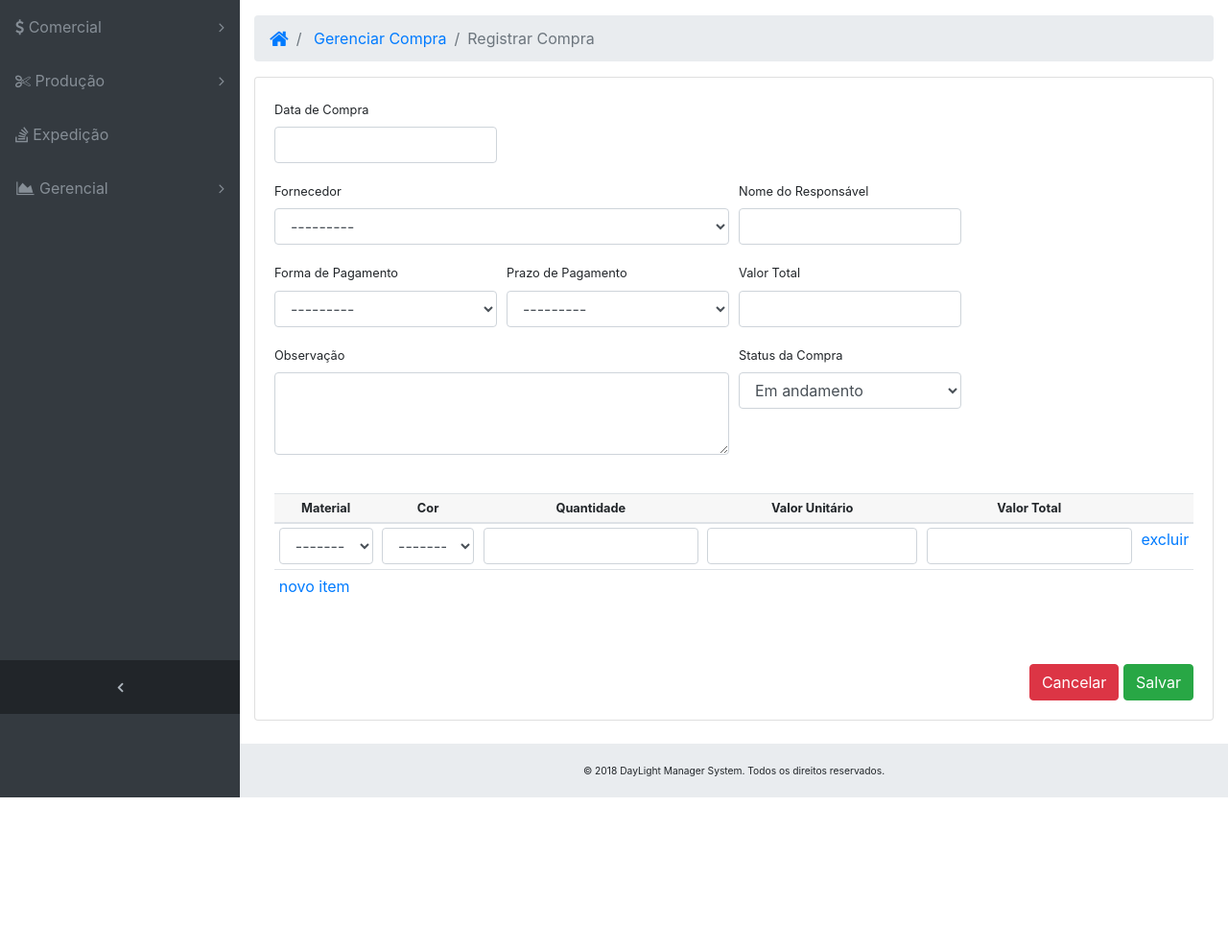
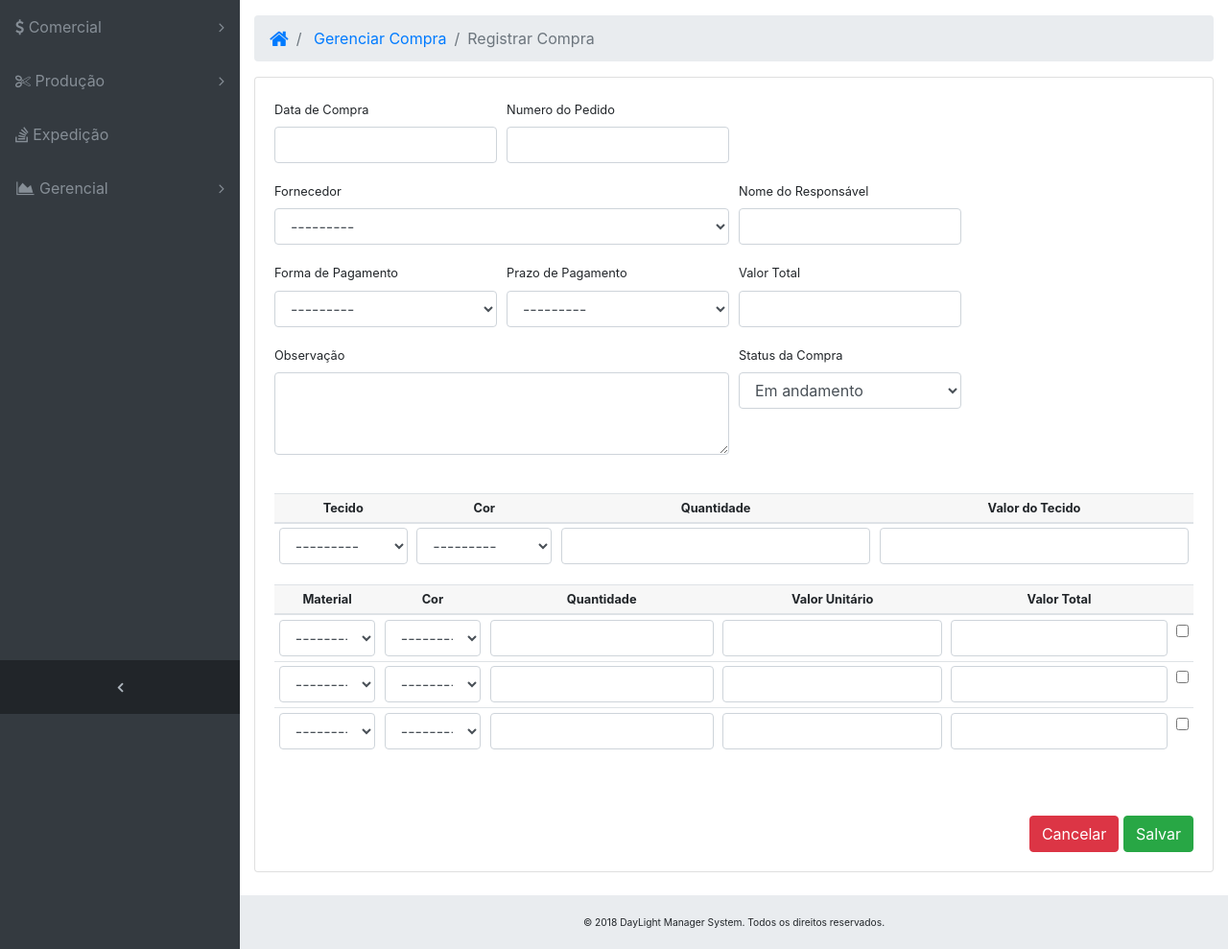
Before and after one commit to anaplopes/system-daylight, a Django app: page /comercial/registrarcompra/ in a window 1280 px wide. Shown: the part 56-1045 px from the top of the page at 96% size. Before the commit the page ends 887 px from the top, so only its background shows below. Run offline with Django 3.2, Linux system fonts and the light colour scheme; the visitor is signed in with stand-in values (Sample User, id 1); data that the repository does not hold is empty; some libraries are stand-ins or nearby versions.

Commit message:
corrigindo model

```diff
--- a/core/forms/compraform.py
+++ b/core/forms/compraform.py
@@ -12,10 +12,15 @@ class CompraForm(forms.ModelForm):
         widgets = {
             'fornecedor': forms.Select(attrs={'class':'form-control'}),
             'data_compra': forms.DateInput(attrs={'class':'form-control data'}),
-            'valor_total': forms.NumberInput(attrs={'class':'form-control', 'id':'total_pedido'}),
+            'valor_total': forms.NumberInput(attrs={'class':'form-control'}),
             'forma_pagamento': forms.Select(attrs={'class':'form-control'}),
             'prazo_pagamento': forms.Select(attrs={'class':'form-control'}),
             'responsavel': forms.TextInput(attrs={'class':'form-control textcapitalize'}),
             'status': forms.Select(attrs={'class':'form-control'}),
             'observacao': forms.Textarea(attrs={'class':'form-control', 'rows':'3'}),
+            'numero_pedido': forms.TextInput(attrs={'class':'form-control'}),
+            'tecido': forms.Select(attrs={'class':'form-control'}),
+            'qtd_tecido': forms.NumberInput(attrs={'class':'form-control'}),
+            'valor_tecido': forms.NumberInput(attrs={'class':'form-control'}),
+            'cor_tecido': forms.Select(attrs={'class':'form-control'}),
             }
--- a/core/forms/itemservicoform.py
+++ b/core/forms/itemservicoform.py
@@ -11,7 +11,6 @@ class ItemServicoForm(forms.ModelForm):
         fields = '__all__'
 
         widgets = {
-            'numero_pedido': forms.TextInput(attrs={'class':'form-control'}),
             'produto': forms.Select(attrs={'class':'form-control'}),
             'cor': forms.Select(attrs={'class':'form-control'}),
             'quantidade': forms.NumberInput(attrs={'class':'form-control', 'id':'qtd_pedido'}),
--- a/core/forms/servicoform.py
+++ b/core/forms/servicoform.py
@@ -17,4 +17,5 @@ class ServicoForm(forms.ModelForm):
             'status': forms.Select(attrs={'class':'form-control'}),
             'valor_total': forms.NumberInput(attrs={'class':'form-control', 'id':'total_pedido'}),
             'observacao': forms.Textarea(attrs={'class':'form-control', 'rows':'3'}),
+            'numero_pedido': forms.TextInput(attrs={'class':'form-control'}),
             }
--- a/core/models/itemcompramodel.py
+++ b/core/models/itemcompramodel.py
@@ -16,7 +16,6 @@ class ItemCompra(models.Model):
     numero_compra = models.ForeignKey(to='Compra', on_delete=models.CASCADE, null=False, blank=False)
     material = models.ForeignKey(to='Material', on_delete=models.CASCADE, null=False, blank=False)
     cor = models.CharField('Cor', choices=COR_CHOICES, max_length=30, null=False, blank=False)
-    #tecido = models.ForeignKey(to='Tecido', on_delete=models.CASCADE, null=False, blank=False)
     quantidade = models.IntegerField('Quantidade', null=False, blank=False)
     valor_unitario = models.DecimalField('Valor Unitário', max_digits=10, decimal_places=2, null=False, blank=False)
     valor_total = models.DecimalField('Valor Total', max_digits=10, decimal_places=2, null=False, max_length=5000, blank=False)
--- a/core/models/itemservicomodel.py
+++ b/core/models/itemservicomodel.py
@@ -13,7 +13,6 @@ COR_CHOICES = (('Branco', 'Branco'), ('Preto', 'Preto'), ('Azul', 'Azul'), ('Ver
 class ItemServico(models.Model):
 
     uuid = models.UUIDField(primary_key=True, default=uuid.uuid4, editable=False)
-    numero_pedido = models.IntegerField('Numero do Pedido', unique=True, null=True, blank=True)
     numero_servico = models.ForeignKey(to='Servico', on_delete=models.CASCADE, null=False, blank=False)
     produto = models.ForeignKey(to='Produto', on_delete=models.CASCADE, null=False, blank=False)
     cor = models.CharField('Cor', choices=COR_CHOICES, max_length=30, null=False, blank=False)
--- a/core/models/pedidomodel.py
+++ b/core/models/pedidomodel.py
@@ -1,7 +1,7 @@
 import uuid
 from django.db import models
 
-STATUS_CHOICES = (('Em andamento', 'Em andamento'), ('Finalizado', 'Finalizado'), ('Cancelado', 'Cancelado'),)
+STATUS_CHOICES = (('Orçamento', 'Orçamento'), ('Em andamento', 'Em andamento'), ('Finalizado', 'Finalizado'), ('Cancelado', 'Cancelado'),)
 FORM_PGTO_CHOICES = (('Débito', 'Débito'), ('Crédito', 'Crédito'), ('Boleto', 'Boleto'), ('Transferência', 'Transferência'),)
 PRAZO_PGTO_CHOICES = (('À vista', 'À vista'), ('1x', '1x'), ('2x', '2x'), ('3x', '3x'),)
 ESTAMPA_CHOICES = (('Sim', 'Sim'), ('Não', 'Não'),)
--- a/core/models/servicomodel.py
+++ b/core/models/servicomodel.py
@@ -20,6 +20,7 @@ class Servico(models.Model):
     status = models.CharField('Status do Pedido', default='Em andamento', choices=STATUS_CHOICES, max_length=20, null=False, blank=False)
     valor_total = models.DecimalField('Valor Total', max_digits=10, decimal_places=2, null=False, max_length=5000, blank=False)
     observacao = models.TextField('Observação', max_length=1000, null=True, blank=True)
+    numero_pedido = models.ForeignKey(to='Pedido', on_delete=models.CASCADE, null=False, blank=False)
 
 
     class Meta:
--- a/core/static/jquery/alertas.js
+++ b/core/static/jquery/alertas.js
@@ -5,9 +5,12 @@ function imprime_alertas(){
             type: $(this).attr('data-type'),
             styling: 'bootstrap3',
             title: $(this).attr('data-title'),
-            buttons: {closer: true, sticker: false},
+            buttons: {closer: false, sticker: false},
             text: $(this).text(),
-            delay: 1000,
+            nonblock: {
+                nonblock: true
+            },
+            delay: 3000,
         });
         $(this).remove();
     });
--- a/core/static/jquery/custom_daylight.js
+++ b/core/static/jquery/custom_daylight.js
@@ -1,23 +1,22 @@
 
-$("#pedidoFormsetTable").ready(function () {
-    let qtd = $('#qtd_pedido').val();
-    let vlr_unitario = $('#vlr_unit_pedido').val();
-    let t_item = $('#total_item').val();
+
+// Função formset (add line e delete line)
+$('#pedidoFormsetTable tbody tr').formset({
+    prefix: '{{ form_itempedido.prefix }}',
+    formCssClass: 'dynamic-form_itempedido'
+});
+
+$('#compraFormsetTable tbody tr').formset({
+    prefix: '{{ form_itemcompra.prefix }}',
+    formCssClass: 'dynamic-form_itemcompra'
+});
+
+$('#servicoFormsetTable tbody tr').formset({
+    prefix: '{{ form_itemservico.prefix }}',
+    formCssClass: 'dynamic-form_itemservico'
 });
 
 
-// Função formset (add line e delete line)
-$('#pedidoFormsets tbody tr').formset({
-    prefixo: '{{ form_item.prefix }}'
-});
-
-$('#compraFormsets tbody tr').formset({
-    prefixo: '{{ form_item.prefix }}'
-});
-
-$('#serviceFormsets tbody tr').formset({
-    prefixo: '{{ form_item.prefix }}'
-});
 
 
 // Texto
--- a/core/static/jquery/formset.js
+++ b/core/static/jquery/formset.js
@@ -217,8 +217,8 @@
     $.fn.formset.defaults = {
         prefix: 'form',                  // The form prefix for your django formset
         formTemplate: null,              // The jQuery selection cloned to generate new form instances
-        addText: 'novo item',          // Text for the add link
-        deleteText: 'excluir',            // Text for the delete link
+        addText: 'add another',          // Text for the add link
+        deleteText: 'remove',            // Text for the delete link
         addCssClass: 'add-row',          // CSS class applied to the add link
         deleteCssClass: 'delete-row',    // CSS class applied to the delete link
         formCssClass: 'dynamic-form',    // CSS class applied to each form in a formset
--- a/core/templates/base.html
+++ b/core/templates/base.html
@@ -17,6 +17,8 @@
 
   <!-- Pnotify -->
   <link href="{% static 'pnotify/dist/pnotify.css' %}" rel="stylesheet">
+  <link href="{% static 'pnotify/dist/pnotify.buttons.css' %}" rel="stylesheet">
+  <link href="{% static 'pnotify/dist/pnotify.nonblock.css' %}" rel="stylesheet">
 
   <!-- Custom Daylight CSS-->
   <link href="{% static 'css/custom_daylight.css' %}" rel="stylesheet">
@@ -156,16 +158,19 @@
   <!-- Custom scripts for all pages-->
   <script src="{% static 'jquery/formset.js' %}"></script>
   <script src="{% static 'jquery/jquery.mask.min.js' %}"></script>
-  <script src="{% static 'jquery/custom_daylight.js' %}"></script>
   <script src="{% static 'js/sb-admin.min.js' %}"></script>
 
   <!-- pnotify -->
   <script src="{% static 'pnotify/dist/pnotify.js' %}"></script>
   <script src="{% static 'pnotify/dist/pnotify.buttons.js' %}"></script>
+  <script src="{% static 'pnotify/dist/pnotify.nonblock.js' %}"></script>
 
   <!-- alertas_isme -->
   <script src="{% static 'jquery/alertas.js' %}"></script>
 
+  <!-- custom daylight -->
+  <script src="{% static 'jquery/custom_daylight.js' %}"></script>
+
   {% include "modal_logout.html" %}
 </body>
 </html>
--- a/core/templates/comercial/registrarcompra.html
+++ b/core/templates/comercial/registrarcompra.html
@@ -29,6 +29,13 @@
                                     <div class="form-group">
                                         <label class="small">Data de Compra</label>
                                         {{ form_compra.data_compra}}
+                                    </div>
+                                </div>
+
+                                <div class="col-3">
+                                    <div class="form-group">
+                                        <label class="small">Numero do Pedido</label>
+                                        {{ form_compra.numero_pedido }}
                                     </div>
                                 </div>
                             </div>
@@ -90,6 +97,28 @@
                             <br />
 
                             <div class="table-responsive">
+                                <table role="grid" class="table table-hover table-sm table-secundary" id="">
+                                    <thead scope="col" class="card-header small text-center">
+                                        <tr>
+                                            <th>Tecido</th>
+                                            <th>Cor</th>
+                                            <th>Quantidade</th>
+                                            <th>Valor do Tecido</th>
+                                        </tr>
+                                    </thead>
+
+                                    <tbody>
+                                        <tr>
+                                            <td>{{ form_compra.tecido }}</td>
+                                            <td>{{ form_compra.cor_tecido }}</td>
+                                            <td>{{ form_compra.qtd_tecido }}</td>
+                                            <td>{{ form_compra.valor_tecido }}</td>
+                                        </tr>
+                                    </tbody>
+                                </table>
+                            </div>
+
+                            <div class="table-responsive">
                                 <table role="grid" class="table table-hover table-sm table-secundary" id="compraFormsetTable">
                                     <thead scope="col" class="card-header small text-center">
                                         <tr>
@@ -101,6 +130,7 @@
                                             <th></th>
                                         </tr>
                                     </thead>
+
                                     <tbody>
                                         {% for form in form_itemcompra.forms %}
                                         <tr>
--- a/core/views/__init__.py
+++ b/core/views/__init__.py
@@ -10,4 +10,4 @@ from .produtoview import create_produto, update_produto, delete_produto, list_pr
 from .compraview import register_compra, update_compra, list_compra
 from .pedidoview import register_pedido, update_pedido, list_pedido
 from .servicoview import register_servico, update_servico, list_servico
-from .expedicao import expedicao
+from .expedicaoview import expedicao
--- a/core/views/compraview.py
+++ b/core/views/compraview.py
@@ -17,7 +17,7 @@ def register_compra(request):
 
     instance_compra = Compra()
     form_compra = CompraForm(instance=instance_compra)
-    ItemCompraFormSet = inlineformset_factory(Compra, ItemCompra, form=ItemCompraForm, extra=1)
+    ItemCompraFormSet = inlineformset_factory(Compra, ItemCompra, form=ItemCompraForm)
 
     if request.method == 'POST':
         form_compra = CompraForm(request.POST)
@@ -53,7 +53,7 @@ def register_compra(request):
 
 @login_required(login_url='/entrar')
 def update_compra(request, uuid):
-    ItemCompraFormSet = inlineformset_factory(Compra, ItemCompra, form=ItemCompraForm, extra=1)
+    ItemCompraFormSet = inlineformset_factory(Compra, ItemCompra, form=ItemCompraForm)
     update_compra = Compra.objects.get(uuid=uuid)
     form_compra = CompraForm(instance=update_compra)
     form_itemcompra = ItemCompraFormSet(instance=update_compra)
--- a/core/views/expedicao.py
+++ b/core/views/expedicaoview.py
@@ -4,6 +4,7 @@ from django.shortcuts import render
 
 
 
+
 @login_required(login_url='/entrar')
 def expedicao(request):
     return render(request, "expedicao.html")
--- a/core/views/servicoview.py
+++ b/core/views/servicoview.py
@@ -16,7 +16,7 @@ def register_servico(request):
 
     instance_servico = Servico()
     form_servico = ServicoForm(instance=instance_servico)
-    ItemServicoFormSet = inlineformset_factory(Servico, ItemServico, form=ItemServicoForm, extra=1)
+    ItemServicoFormSet = inlineformset_factory(Servico, ItemServico, form=ItemServicoForm)
 
     if request.method == 'POST':
         form_servico = ServicoForm(request.POST)
@@ -52,7 +52,7 @@ def register_servico(request):
 
 @login_required(login_url='/entrar')
 def update_servico(request, uuid):
-    ItemServicoFormSet = inlineformset_factory(Servico, ItemServico, form=ItemServicoForm, extra=1)
+    ItemServicoFormSet = inlineformset_factory(Servico, ItemServico, form=ItemServicoForm)
     update_servico = Servico.objects.get(uuid=uuid)
     form_servico = ServicoForm(instance=update_servico)
     form_itemservico = ItemServicoFormSet(instance=update_servico)
@@ -92,7 +92,6 @@ def list_servico(request):
     template = 'producao/gerenciarservico.html'
     if request.method == 'POST':
 
-        #n_pedido = request.POST.get('n_pedido')
         numservico = request.POST.get('numservico')
         dtservico = request.POST.get('dtservico')
         status_servico = request.POST.get('status_servico')
```
Also changed, not shown: core/models/compramodel.py (+10 -1 lines), core/templates/comercial/registrarpedido.html (+4 -4 lines), core/templates/producao/registrarservico.html (+18 -13 lines), core/views/pedidoview.py (+7 -7 lines).
